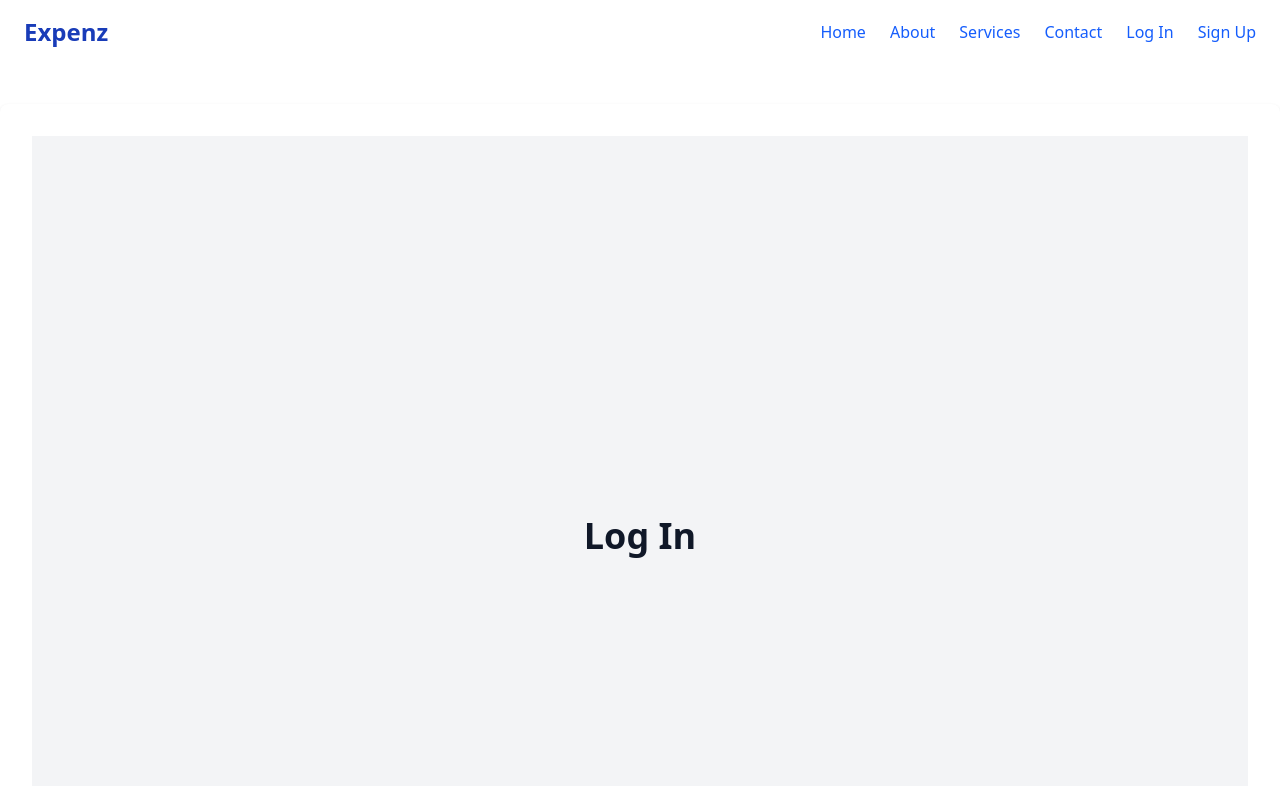
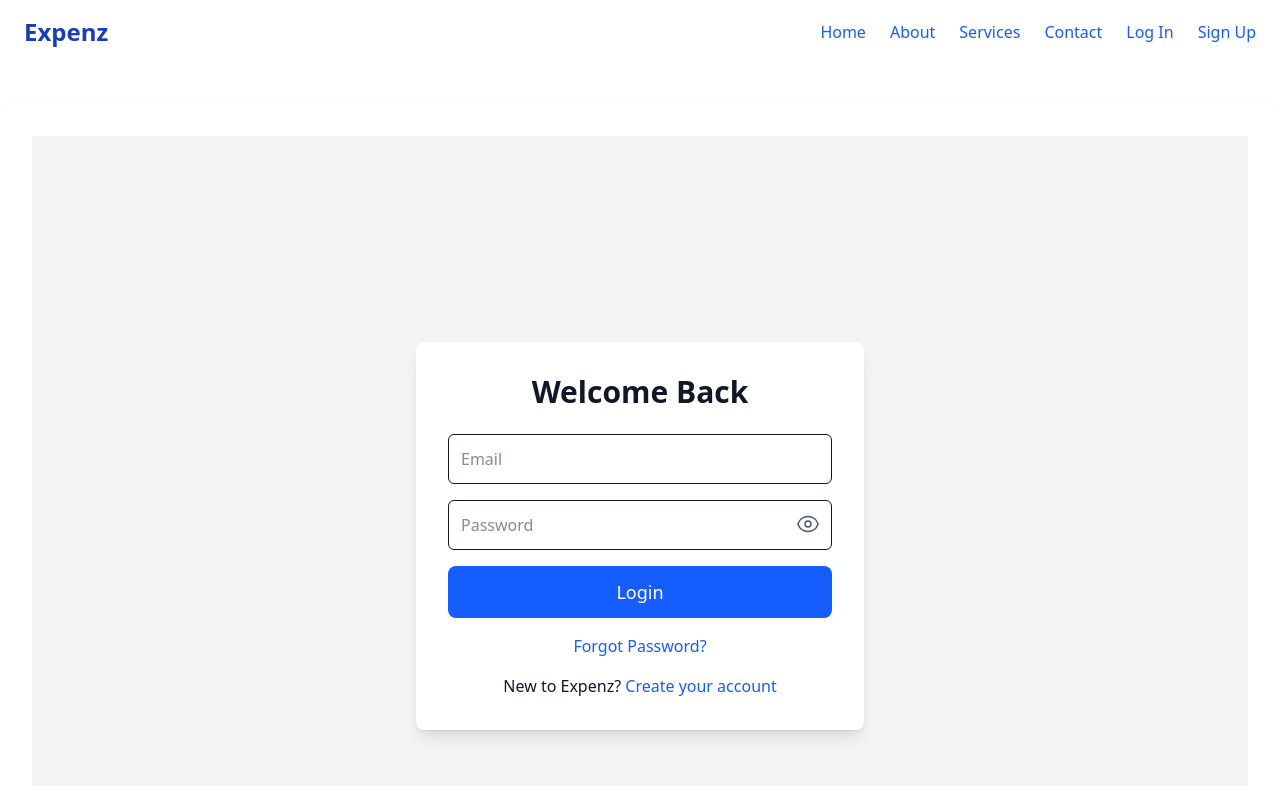
Before and after one commit to HarineCellam/CC7165509_Expense_Tracker, a React (Vite) app: page /login in a window 1280 px wide. Shown: the top 786 px of the page. Built offline with nearby package versions, Linux system fonts and the light colour scheme.

Commit message:
forgot password page commit

```diff
--- a/src/App.jsx
+++ b/src/App.jsx
@@ -1,6 +1,7 @@
 import { useEffect, useState } from 'react';
 import { Link, Route, BrowserRouter as Router, Routes } from 'react-router-dom';
 import './App.css';
+import ForgotPassword from './pages/ForgotPassword';
 import Home from './pages/Home';
 import LogIn from './pages/LogIn';
 import SignUp from './pages/SignUp';
@@ -43,6 +44,7 @@ function App() {
               <Route path='/' element={<Home/>} />
               <Route path="/login" element={<LogIn />} />
               <Route path="/signup" element={<SignUp />} />
+              <Route path='/forgotpassword' element={<ForgotPassword />} />
             </Routes>
           </div>
         </main>
--- /dev/null
+++ b/src/pages/ForgotPassword.jsx
@@ -0,0 +1,149 @@
+import emailjs from "emailjs-com";
+import { useState } from "react";
+import { useNavigate } from "react-router-dom";
+
+const ForgotPassword = () => {
+    const navigate = useNavigate();
+    const [email, setEmail] = useState("");
+    const [otpSent, setOtpSent] = useState(false);
+    const [otpVerified, setOtpVerified] = useState(false);
+    const [otpInput, setOtpInput] = useState("");
+    const [newPassword, setNewPassword] = useState("");
+    const [confirmPassword, setConfirmPassword] = useState("");
+
+    const generateOTP = () => {
+        return Math.floor(100000 + Math.random() * 900000).toString();
+    };
+
+    const sendOTP = () => {
+    let users = JSON.parse(localStorage.getItem("users")) || [];
+    const userExists = users.some(user => user.email === email);
+
+    if (!userExists) {
+        alert("Email not found! Try signing up.");
+        return;
+    }
+
+    const otp = generateOTP();
+
+    let otpList = JSON.parse(localStorage.getItem("otpList")) || [];
+
+    otpList.push({ email, otp, timestamp: Date.now() });
+
+    localStorage.setItem("otpList", JSON.stringify(otpList));
+
+    const templateParams = {
+        email: email,
+        passcode: otp,
+        time: new Date(Date.now() + 15 * 60000).toLocaleTimeString(),
+    };
+
+    emailjs.send(
+        "service_i98ozws",
+        "template_wb8z61k",
+        templateParams,
+        "lSCnmAhkXcyxWspmR"
+        ).then(() => {
+            setOtpSent(true);
+            alert("OTP sent successfully! Please check your email.");
+        }).catch(() => {
+            alert("Failed to send OTP. Please try again.");
+        });
+    };
+
+    const verifyOTP = () => {
+    let otpList = JSON.parse(localStorage.getItem("otpList")) || [];
+
+    const storedOTP = otpList.find(entry => entry.email === email && entry.otp === otpInput);
+
+    if (!storedOTP) {
+        alert("Invalid OTP or email mismatch. Please try again.");
+        return;
+    }
+
+    alert("OTP verified! You can now reset your password.");
+
+    otpList = otpList.filter(entry => entry.email !== email || entry.otp !== otpInput);
+    localStorage.setItem("otpList", JSON.stringify(otpList));
+    setOtpVerified(true);
+    };
+
+    const resetPassword = () => {
+    if (newPassword !== confirmPassword) {
+        alert("Passwords do not match!");
+        return;
+    }
+
+    let users = JSON.parse(localStorage.getItem("users")) || [];
+    let userIndex = users.findIndex(user => user.email === email);
+
+    if (userIndex !== -1) {
+        users[userIndex].password = newPassword;
+        users[userIndex].confirmPassword = confirmPassword;
+
+        localStorage.setItem("users", JSON.stringify(users));
+        alert("Password reset successful! Please log in.");
+        navigate("/login");
+        }
+    };
+
+    const cleanExpiredOTPs = () => {
+    let otpList = JSON.parse(localStorage.getItem("otpList")) || [];
+    const currentTime = Date.now();
+
+    otpList = otpList.filter(entry => currentTime - entry.timestamp < 15 * 60000);
+    localStorage.setItem("otpList", JSON.stringify(otpList));
+    };
+    cleanExpiredOTPs();
+
+    return (
+        <div className="flex justify-center items-center min-h-screen bg-gray-100 dark:bg-gray-900">
+            <div className="bg-white dark:bg-gray-800 p-8 rounded-lg shadow-lg w-full max-w-md">
+                <h2 className="text-3xl font-bold text-center mb-6">Forgot Password</h2>
+
+                {/* Step 1: Enter Email */}
+                {!otpSent && (
+                    <div>
+                        <input type="email" value={email} onChange={(e) => setEmail(e.target.value)}
+                            placeholder="Enter your email" className="w-full p-3 rounded-md border" />
+                        <button onClick={sendOTP} className="bg-blue-600 hover:bg-blue-700 text-white py-3 px-6 rounded-lg text-lg w-full mt-4">
+                            Send OTP
+                        </button>
+                    </div>
+                )}
+
+                {/* Step 2: Verify OTP */}
+                {otpSent && !otpVerified && (
+                    <div>
+                        <input type="text" value={otpInput} onChange={(e) => setOtpInput(e.target.value)}
+                            placeholder="Enter OTP" className="w-full p-3 rounded-md border mt-4" />
+                        <button onClick={verifyOTP} className="bg-green-600 hover:bg-green-700 text-white py-3 px-6 rounded-lg text-lg w-full mt-4">
+                            Verify OTP
+                        </button>
+                    </div>
+                )}
+
+                {/* Step 3: Reset Password After OTP Verification */}
+                {otpVerified && (
+                    <div>
+                        <input type="password" value={newPassword} onChange={(e) => setNewPassword(e.target.value)}
+                            placeholder="New Password" className="w-full p-3 rounded-md border mt-4" />
+                        <input type="password" value={confirmPassword} onChange={(e) => setConfirmPassword(e.target.value)}
+                            placeholder="Confirm Password" className="w-full p-3 rounded-md border mt-4" />
+                        <button onClick={resetPassword} className="bg-purple-600 hover:bg-purple-700 text-white py-3 px-6 rounded-lg text-lg w-full mt-4">
+                            Reset Password
+                        </button>
+                    </div>
+                )}
+
+                <p className="text-center mt-4">
+                    <button onClick={() => navigate("/login")} className="text-blue-600 hover:underline">
+                        Back to Login
+                    </button>
+                </p>
+            </div>
+        </div>
+    );
+};
+
+export default ForgotPassword;
--- a/src/pages/LogIn.jsx
+++ b/src/pages/LogIn.jsx
@@ -1,9 +1,77 @@
-function LogIn() {
-  return (
-    <div className="min-h-screen flex items-center justify-center bg-gray-100 dark:bg-gray-800">
-      <h2 className="text-4xl font-bold">Log In</h2>
-    </div>
-  );
-}
+import { EyeIcon, EyeSlashIcon } from "@heroicons/react/24/outline";
+import { useState } from "react";
+import { useNavigate } from "react-router-dom";
 
-export default LogIn;
+const Login = () => {
+    const navigate = useNavigate();
+    const [formData, setFormData] = useState({ email: "", password: "" });
+    const [errorMessage, setErrorMessage] = useState("");
+    const [showPassword, setShowPassword] = useState(false);
+
+    const togglePasswordVisibility = () => setShowPassword(!showPassword);
+
+    const handleChange = (e) => {
+        setFormData({ ...formData, [e.target.name]: e.target.value });
+    };
+
+    const handleSubmit = (e) => {
+        e.preventDefault();
+        setErrorMessage(""); // Reset error
+
+        // Retrieve stored users from localStorage
+        let users = JSON.parse(localStorage.getItem("users")) || [];
+
+        // Find the user with matching email
+        const user = users.find(user => user.email === formData.email);
+
+        if (!user) {
+            setErrorMessage("User not found. Please check your email or create an account.");
+            return;
+        }
+
+        if (user.password !== formData.password) {
+            setErrorMessage("Incorrect password. Please try again.");
+            return;
+        }
+
+        alert("Login successful!");
+        navigate("/dashboard"); // Redirect to dashboard/homepage
+    };
+
+    return (
+        <div className="flex justify-center items-center min-h-screen bg-gray-100 dark:bg-gray-900">
+            <div className="bg-white dark:bg-gray-800 p-8 rounded-lg shadow-lg w-full max-w-md">
+                <h2 className="text-3xl font-bold text-center mb-6">Welcome Back</h2>
+                <form onSubmit={handleSubmit} className="space-y-4">
+                    <input type="email" name="email" placeholder="Email" onChange={handleChange} required className="w-full p-3 rounded-md border" />
+
+                    <div className="relative">
+                        <input type={showPassword ? "text" : "password"} name="password" placeholder="Password" onChange={handleChange} required className="w-full p-3 rounded-md border pr-10" />
+                        <button type="button" onClick={togglePasswordVisibility} className="absolute right-3 top-3 text-gray-600 dark:text-gray-300">
+                            {showPassword ? <EyeSlashIcon className="w-6 h-6" /> : <EyeIcon className="w-6 h-6" />}
+                        </button>
+                    </div>
+
+                    {errorMessage && <p className="text-red-500 text-center">{errorMessage}</p>}
+
+                    <button type="submit" className="bg-blue-600 hover:bg-blue-700 text-white py-3 px-6 rounded-lg text-lg w-full">
+                        Login
+                    </button>
+                </form>
+                <p className="text-center mt-4">
+                    <button onClick={() => navigate("/forgotpassword")} className="text-blue-600 hover:underline">
+                        Forgot Password?
+                    </button>
+                </p>
+                <p className="text-center mt-4">
+                    New to Expenz?{" "}
+                    <button onClick={() => navigate("/signup")} className="text-blue-600 hover:underline">
+                        Create your account
+                    </button>
+                </p>
+            </div>
+        </div>
+    );
+};
+
+export default Login;
--- a/src/pages/SignUp.jsx
+++ b/src/pages/SignUp.jsx
@@ -1,5 +1,5 @@
 import { EyeIcon, EyeSlashIcon } from "@heroicons/react/24/outline";
-import { useState } from "react";
+import { useEffect, useState } from "react";
 import { useNavigate } from "react-router-dom";
 
 const Signup = () => {
@@ -20,6 +20,13 @@ const Signup = () => {
     const togglePasswordVisibility = () => setShowPassword(!showPassword);
     const toggleConfirmPasswordVisibility = () => setShowConfirmPassword(!showConfirmPassword);
 
+    useEffect(() => {
+        const savedData = localStorage.getItem("signupData");
+        if (savedData) {
+            setFormData(JSON.parse(savedData));
+        }
+    }, []);
+
     const handleChange = (e) => {
         setFormData({ ...formData, [e.target.name]: e.target.value });
     };
@@ -32,7 +39,18 @@ const Signup = () => {
             return;
         }
 
+        let users = JSON.parse(localStorage.getItem("users")) || [];
+        const userExists = users.some(user => user.email === formData.email);
+
+        if (userExists) {
+            alert("User already exists! Try signing in.");
+            return;
+        }
+        users.push(formData);
+        localStorage.setItem("users", JSON.stringify(users));
+
         alert("Account created successfully!");
+        navigate("/login");
     };
 
     return (
```
